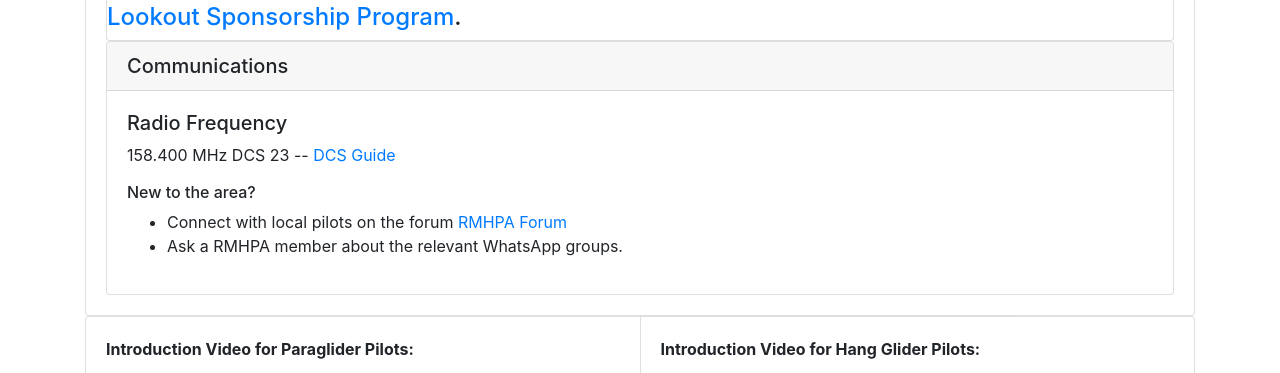
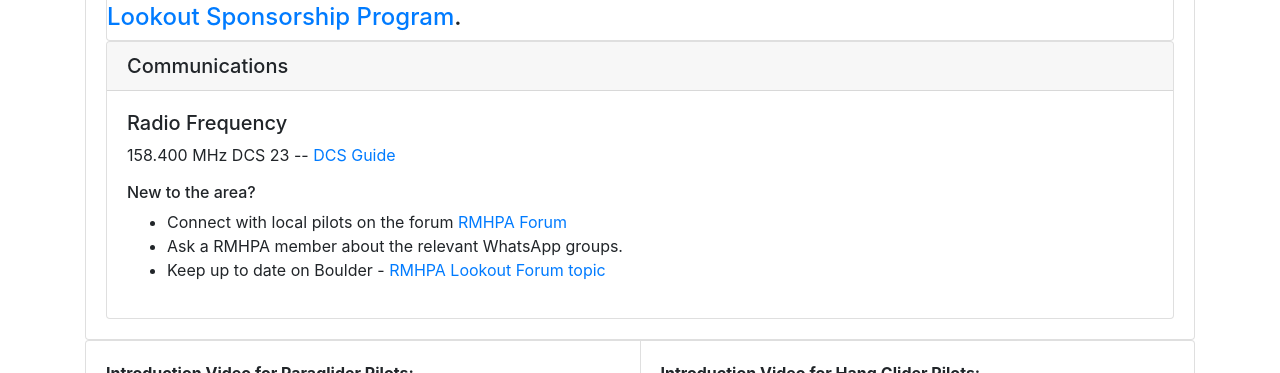
Before and after one commit to rmhpa/rmhpa.github.io, a Jekyll site: the page built from lookout-site-guide.html, in a window 1280 px wide and 900 px high, scrolled down 1041 px, cut to the strip 0-373 px from the top of the window. Built offline with Jekyll 4.4.1, drawn with Linux system fonts in a browser that asks for light colours; nearby versions of some CDN libraries.

Commit message:
now a M1 site

```diff
--- a/lookout-site-guide.html
+++ b/lookout-site-guide.html
@@ -62,6 +62,7 @@
     <ul>
       <li>Connect with local pilots on the forum <a href="https://forum.rmhpa.org">RMHPA Forum</a></li>
       <li>Ask a RMHPA member about the relevant WhatsApp groups.</li>
+      <li>Keep up to date on Boulder - <a href="https://forum.rmhpa.org/c/lookout">RMHPA Lookout Forum topic</a></li>
     </ul>
 
   </div>
--- a/lookout-sponsorship.html
+++ b/lookout-sponsorship.html
@@ -117,7 +117,7 @@
     <dt class="col-sm-3">All New Pilots</dt>
     <dd class="col-sm-9">Must Receive a Site Briefing from a Sponsor/Observer</dd>
 
-    <dt class="col-sm-3">M2</dt>
+    <dt class="col-sm-3">M1</dt>
     <dd class="col-sm-9">At least 10 Sponsored Flights</dd>
 
   </dl>
```
Also changed, not shown: other parts of lookout-sponsorship.html (+1 -1 lines).
